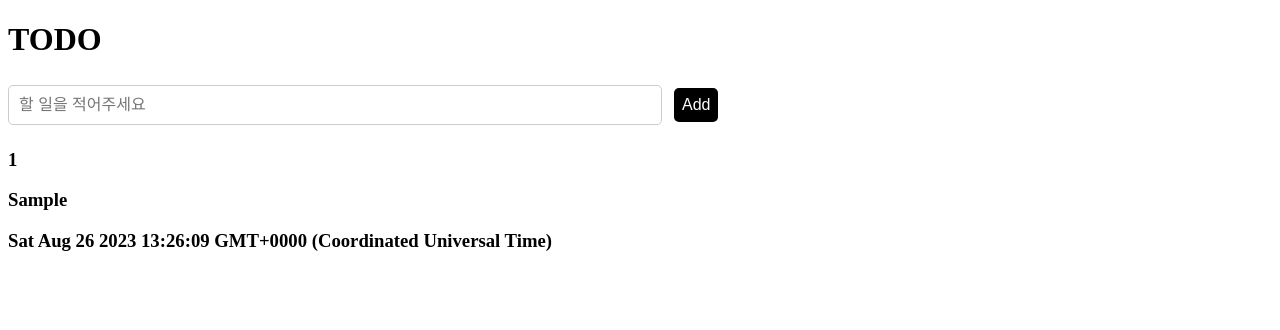
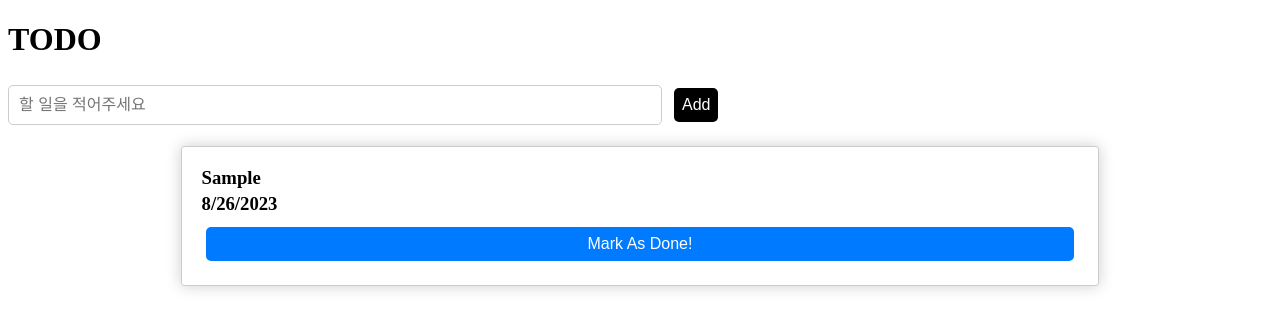
Before and after one commit to Ssuamje/frontend_practice, a SvelteKit app in the folder svelte/todo_prac/: page /todo in a window 1280 px wide. Both pictures are taken after typing "Sample" into the empty fields and a click on the button "Add". Shown: the top 330 px of the page. Built offline with nearby package versions, Linux system fonts and the light colour scheme.

Commit message:
Done 버튼 만드는 중

```diff
--- a/svelte/todo_prac/src/routes/todo/+page.svelte
+++ b/svelte/todo_prac/src/routes/todo/+page.svelte
@@ -2,38 +2,26 @@
     import Button from "./components/Button.svelte";
     import InputBox from "./components/InputBox.svelte";
     import type {ToDoData} from "./components/dto/ToDoData";
+    import ToDo from "./components/ToDo.svelte";
 
     let todoInput = "";
     let todos: ToDoData[] = [];
 
-    function pushTodo(content: string) {
+    function pushTodo() {
         todos = [...todos, {
             id: todos.length + 1,
-            content: content,
+            content: todoInput,
             startedAt: new Date(Date.now())
         }];
+        todoInput = "";
     }
 </script>
 
 <h1> TODO </h1>
-<h2>{todoInput}</h2>
 <InputBox placeholder="할 일을 적어주세요" bind:inputValue ={todoInput}
-    handleEnterPress={() => {
-        pushTodo(todoInput);
-        todoInput = "";
-        console.log(todos);
-    }}
-/>
+    handleEnterPress={pushTodo}/>
 <Button text="Add" backgroundColor="black" hoverBackgroundColor="skyblue"
-        handleClick={() => {
-            pushTodo(todoInput);
-            todoInput = "";
-            console.log(todos);
-        }}/>
+        handleClick={pushTodo}/>
 {#each todos as todo (todo.id)}
-    <div>
-        <h3>{todo.id}</h3>
-        <h3>{todo.content}</h3>
-        <h3>{todo.startedAt}</h3>
-    </div>
+    <ToDo todo={todo}/>
 {/each}
--- a/svelte/todo_prac/src/routes/todo/components/Button.svelte
+++ b/svelte/todo_prac/src/routes/todo/components/Button.svelte
@@ -1,12 +1,13 @@
 <script lang="ts">
     export let text = "Button";
+    export let disabled = false;
     export let backgroundColor = "#007BFF";
     export let hoverBackgroundColor = "#0056b3";
     export let handleClick = () => {};
 </script>
 
 <button style="--bg-color: {backgroundColor}; --hover-bg-color: {hoverBackgroundColor}"
-on:click={handleClick()}>
+on:click={() => handleClick()}>
     {text}
 </button>
 
@@ -25,4 +26,10 @@ on:click={handleClick()}>
     button:hover {
         background-color: var(--hover-bg-color);
     }
+
+    button[disabled] {
+        /* 여기에 비활성화된 버튼에 대한 스타일을 추가하세요. 예: */
+        background-color: #ccc;
+        cursor: not-allowed;
+    }
 </style>
--- a/svelte/todo_prac/src/routes/todo/components/ToDo.svelte
+++ b/svelte/todo_prac/src/routes/todo/components/ToDo.svelte
@@ -1,3 +1,46 @@
 <script lang="ts">
     import type {ToDoData} from "./dto/ToDoData";
+    import Button from "./Button.svelte";
+
+    export let todo: ToDoData;
+    $: disabled = !!todo.doneAt;
 </script>
+
+<div class="todo-box">
+    <div class="todo-content">
+        <h3>{todo.content}</h3>
+        <h3>{todo.startedAt.toLocaleDateString()}</h3>
+        {#if todo.doneAt}
+            <h3>{todo.doneAt.toLocaleDateString()}</h3>
+        {/if}
+    </div>
+    <Button text="Mark As Done!"
+            handleClick={() => {
+                todo.doneAt = new Date(Date.now());
+                console.log(todo.doneAt);
+                console.log(disabled);
+            }}
+            {disabled}>
+    </Button>
+</div>
+
+<style>
+    .todo-box {
+        display: flex;
+        flex-direction: column;
+        justify-content: space-between;
+        width: 70%;
+        border: 1px solid #ccc;
+        padding: 1rem;
+        margin: 1rem auto;
+        border-radius: 3px;
+        box-shadow: 0 0 15px rgba(0, 0, 0, 0.2);
+    }
+    .todo-content {
+        flex-grow: 1;
+    }
+    .todo-box h3 {
+        font-family: "D2Coding";
+        margin: 4px;
+    }
+</style>
```
